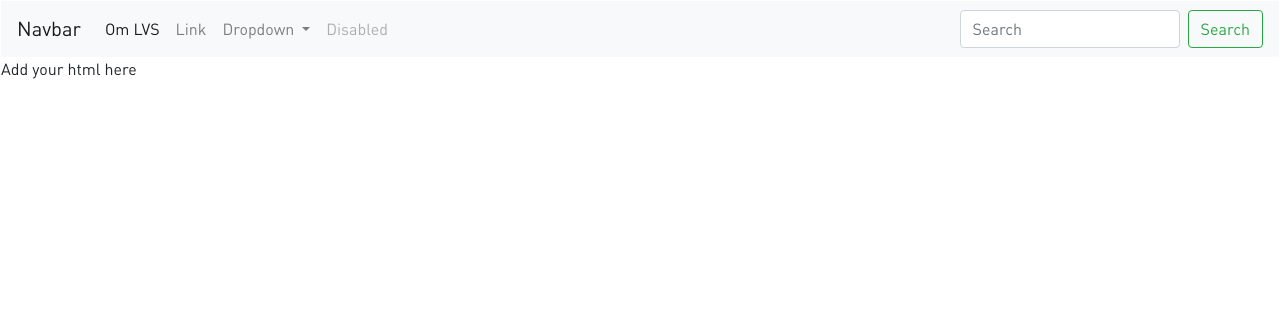
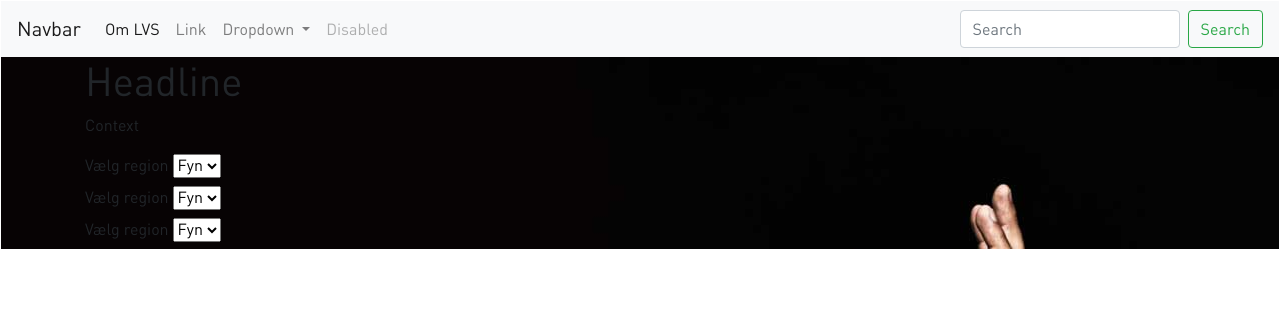
Before and after one commit to kristianbangsoe/lvs, a PHP site: page /frontpage.php in a window 1280 px wide. Shown: the top 317 px of the page. Run offline with PHP 8.4, Linux system fonts and the light colour scheme; some libraries are stand-ins or nearby versions.

Commit message:
How to make the skeleton
Here you go sir

```diff
--- a/frontpage.php
+++ b/frontpage.php
@@ -2,8 +2,46 @@
 
 <!-- The page content here -->
 
-<p>Add your html here</p>
 
-<!-- The page content ends here -->
+<section id="section-1" style="background-image: url('assets/images/header.jpg')">
+  <div class="container">
+    <h1>Headline</h1>
+    <p>Context</p>
+    <form class="" action="index.html" method="post">
+      <div class="form-item">
+        <label for="area">Vælg region</label>
+        <select class="" name="area">
+          <option value="[object Object]">Fyn</option>
+        </select>
+      </div>
+      <div class="form-item">
+        <label for="area">Vælg region</label>
+        <select class="" name="area">
+          <option value="[object Object]">Fyn</option>
+        </select>
+      </div>
+      <div class="form-item">
+        <label for="area">Vælg region</label>
+        <select class="" name="area">
+          <option value="[object Object]">Fyn</option>
+        </select>
+      </div>
+    </form>
+  </div>
+</section>
+
+<section id="categories">
+
+</section>
+
+<section id="events">
+
+</section>
+
+<section id="reviews">
+
+</section>
+
+<!-- And so on -->
 
 <?php include 'footer.php'; ?>
```
Also changed, not shown: assets/images/header.jpg (added).
